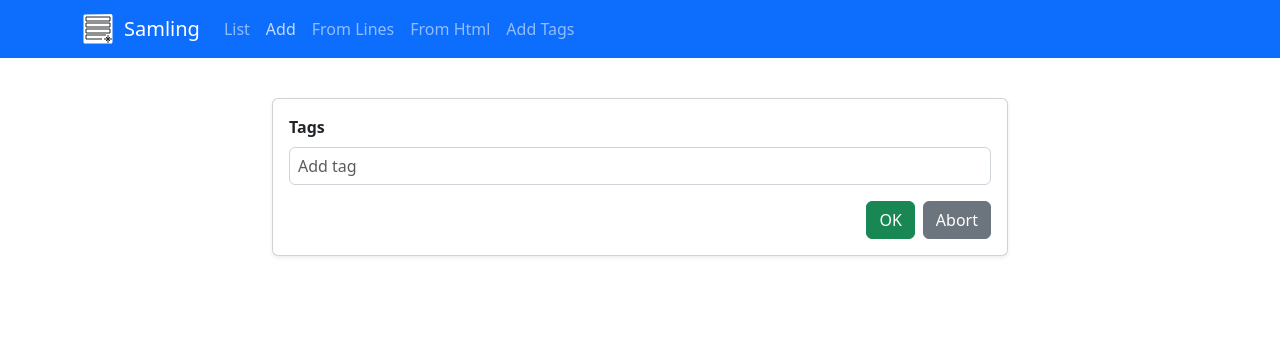
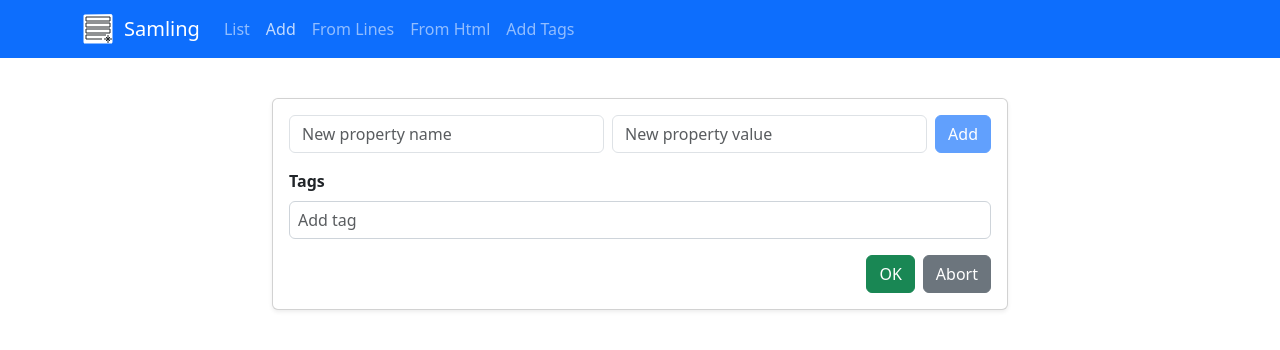
Before and after one commit to madeso/samling, a React (Vite) app: page / in a window 1280 px wide. Both pictures are taken after a click on the button "Add". Shown: the top 350 px of the page. Built offline with nearby package versions, Linux system fonts and the light colour scheme.

Commit message:
Add add/remove properties to add/edit dialog

```diff
--- a/src/ui/AddEdit.tsx
+++ b/src/ui/AddEdit.tsx
@@ -21,20 +21,55 @@ export const AddEdit = (props: { index: number | null, store: Store, setStore: (
     props.onClose();
   };
 
+  const [newPropKey, setNewPropKey] = useState("");
+  const [newPropValue, setNewPropValue] = useState("");
+
+  const handleAddProperty = () => {
+    if (!newPropKey.trim()) return;
+    setItem(i => {
+      const newMap = new Map(i.properties);
+      newMap.set(newPropKey, newPropValue);
+      return { ...i, properties: newMap };
+    });
+    setNewPropKey("");
+    setNewPropValue("");
+  };
+
   return (
     <Form>
+      {/* Existing properties */}
       {
         [...item.properties.entries()].map(([key, value], prop_index) => {
-          return <Form.Group className="mb-3" key={prop_index}>
-            <Form.Label className="fw-bold">{key}</Form.Label>
-            <Form.Control type="text" value={value} onChange={ev => setItem(i => ({ ...i, properties: new Map<string, string>([...i.properties, [key, ev.target.value]]) }))} placeholder={`Enter item ${key}`} />
+          const handleRemoveProperty = () => {
+            setItem(i => {
+              const newMap = new Map(i.properties);
+              newMap.delete(key);
+              return { ...i, properties: newMap };
+            });
+          };
+          return <Form.Group className="mb-3 d-flex align-items-center" key={prop_index}>
+            <Form.Label className="fw-bold me-2 mb-0" style={{ minWidth: 80 }}>{key}</Form.Label>
+            <Form.Control type="text" value={value} onChange={ev => setItem(i => {
+              const newMap = new Map(i.properties);
+              newMap.set(key, ev.target.value);
+              return { ...i, properties: newMap };
+            })} placeholder={`Enter ${key}`} className="me-2" />
+            <Button variant="outline-danger" size="sm" onClick={handleRemoveProperty} title="Remove property">&times;</Button>
           </Form.Group>
         })
       }
+      {/* Add new property */}
+      <Form.Group className="mb-3 d-flex align-items-center">
+        <Form.Control type="text" value={newPropKey} onChange={ev => setNewPropKey(ev.target.value)} placeholder="New property name" className="me-2" />
+        <Form.Control type="text" value={newPropValue} onChange={ev => setNewPropValue(ev.target.value)} placeholder="New property value" className="me-2" />
+        <Button variant="primary" onClick={handleAddProperty} disabled={!newPropKey.trim()}>Add</Button>
+      </Form.Group>
+      {/* Tags */}
       <Form.Group className="mb-3">
         <Form.Label className="fw-bold">Tags</Form.Label>
         <TagEdit tags={item.tags} setTags={setTags} />
       </Form.Group>
+      {/* OK/close */}
       <div className="d-flex justify-content-end gap-2 mt-3">
         <Button variant="success" onClick={onOk}>OK</Button>
         <Button variant="secondary" onClick={props.onClose}>Abort</Button>
```
